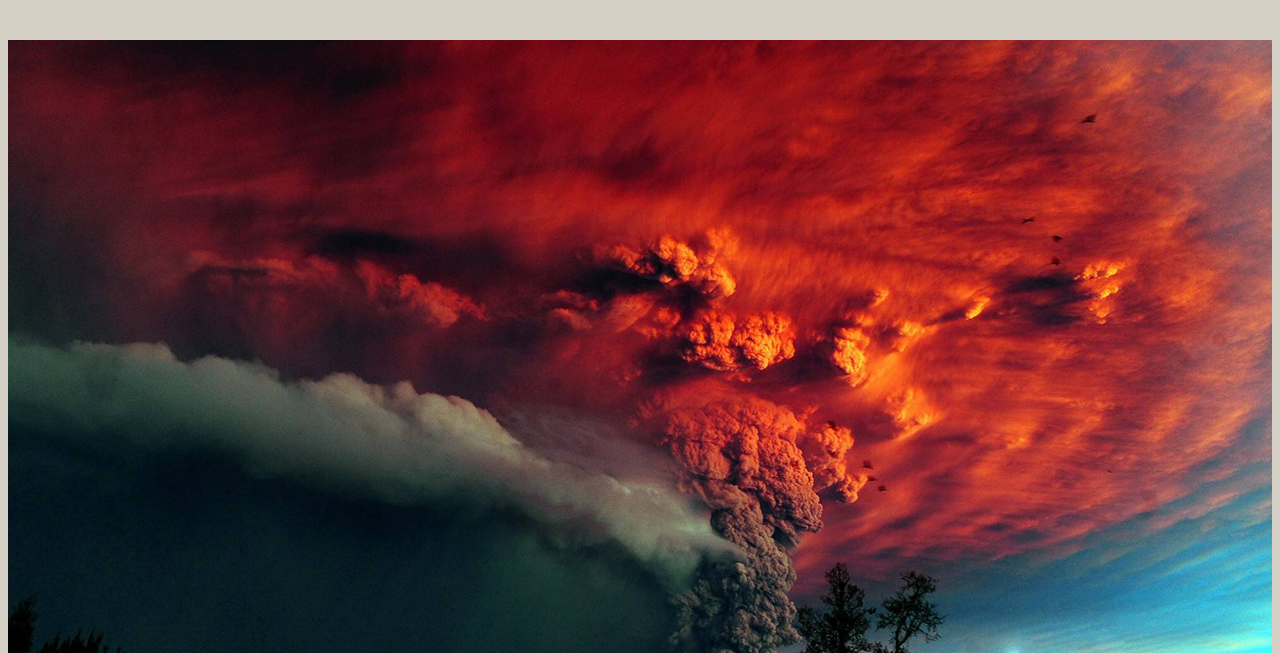
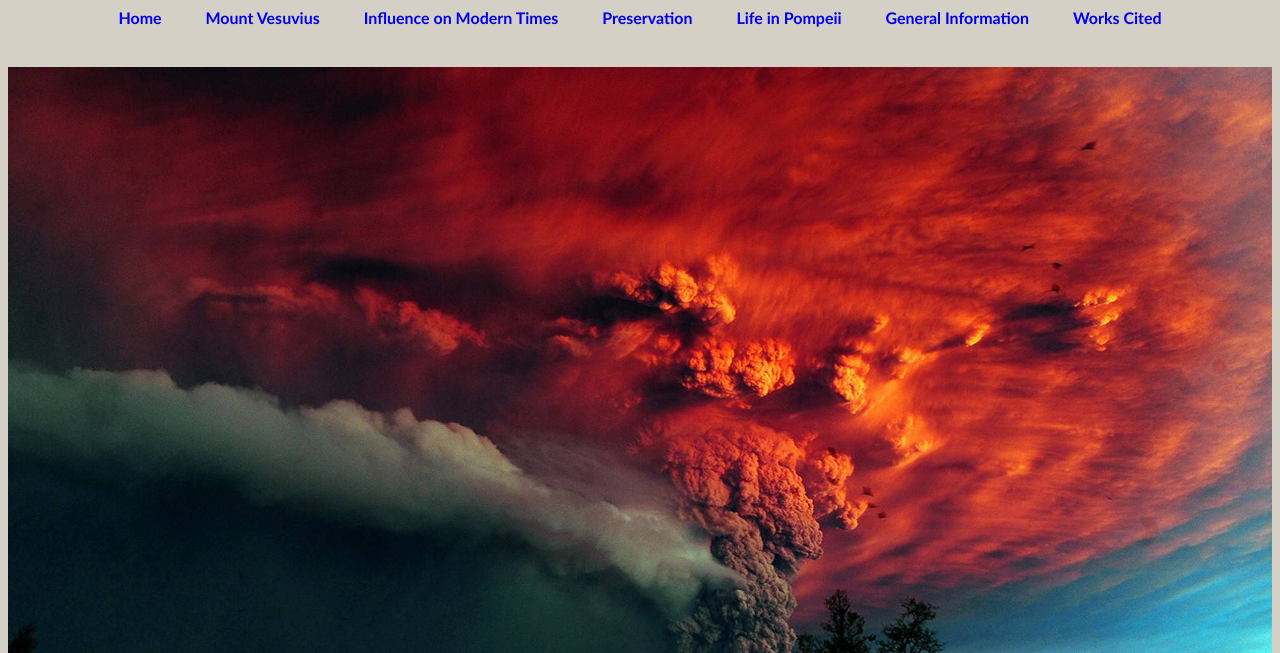
Before and after one commit to mjgrady22/mjgrady22.github.io, a plain HTML site: page Mount Vesuvius.html in a window 1280 px wide. Shown: the top 653 px of the page. Drawn offline with Linux system fonts and the light colour scheme.

Commit message:
Update Mount Vesuvius.html

```diff
--- a/Mount Vesuvius.html
+++ b/Mount Vesuvius.html
@@ -4,7 +4,13 @@
 <div class="navigation">
   <h4>
   <nav>
-
+    <a href = "index.html">Home</a>
+    <a href = "Mount Vesuvius.html">Mount Vesuvius</a>
+    <a href = "Influence on Modern Times.html">Influence on Modern Times</a>
+    <a href = "Preservation.html">Preservation</a>
+    <a href = "Life in Pompeii.html">Life in Pompeii</a>
+    <a href = "General Information.html">General Information</a>
+    <a href = "Works Cited.html">Works Cited</a>
   </nav>
   </h4>
 </div>
```
